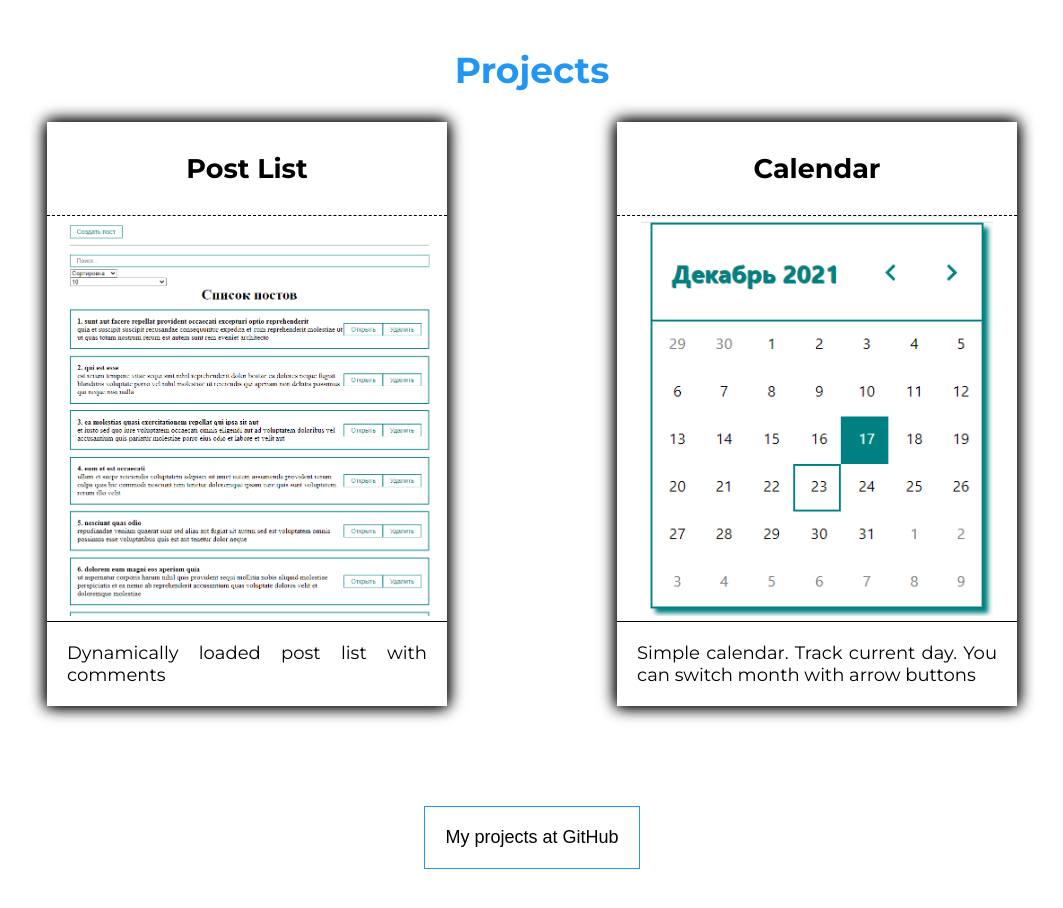
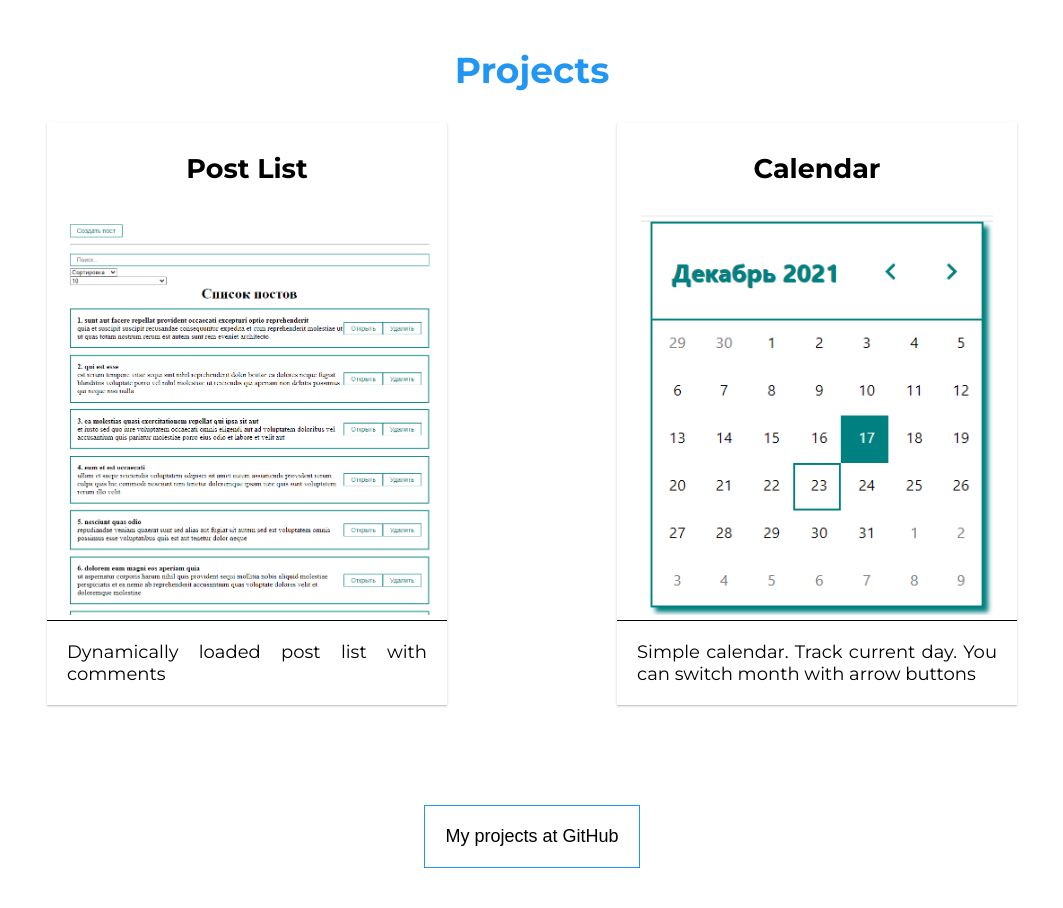
Before and after one commit to GaevOleg/GaevOleg.github.io, a website built with webpack: page src/index.html in a window 1280 px wide. Shown: the part 860-1768 px from the top of the page, without its empty margins (108-1171 px from the left). Built offline with nearby package versions, Linux system fonts and the light colour scheme.

Commit message:
Minor fix
Fix projects cards shadows. Fix SEO optimization

```diff
--- a/src/index.html
+++ b/src/index.html
@@ -3,6 +3,7 @@
 <head>
     <meta charset="UTF-8">
     <meta http-equiv="X-UA-Compatible" content="IE=edge">
+    <meta name="description" content="Author: Gaev Oleg. Junior Frontend Developer devfolio">
     <meta name="viewport" content="width=device-width, initial-scale=1.0">
     <title>Gaev Oleg - frontend developer</title>
 </head>
--- a/src/scss/sections/projects.scss
+++ b/src/scss/sections/projects.scss
@@ -14,8 +14,7 @@
         flex-direction: column;
         max-width: 400px;
         margin: 0 auto;
-        box-shadow: -1px 1px 15px 0 black, 1px -1px 15px 0 black;
-
+        box-shadow: 0px 2px 1px -1px #cccccc, 0px 1px 1px 0px #dbdbdb, 0px 1px 3px 0px #e0e0e0;
 
         @media (max-width: $lg) {
             margin-bottom: 50px;
@@ -43,7 +42,6 @@
             width: 100%;
             text-align: center;
             padding: 30px 0;
-            border-bottom: 1px dashed black;
             cursor: pointer;
         }
     }
```
